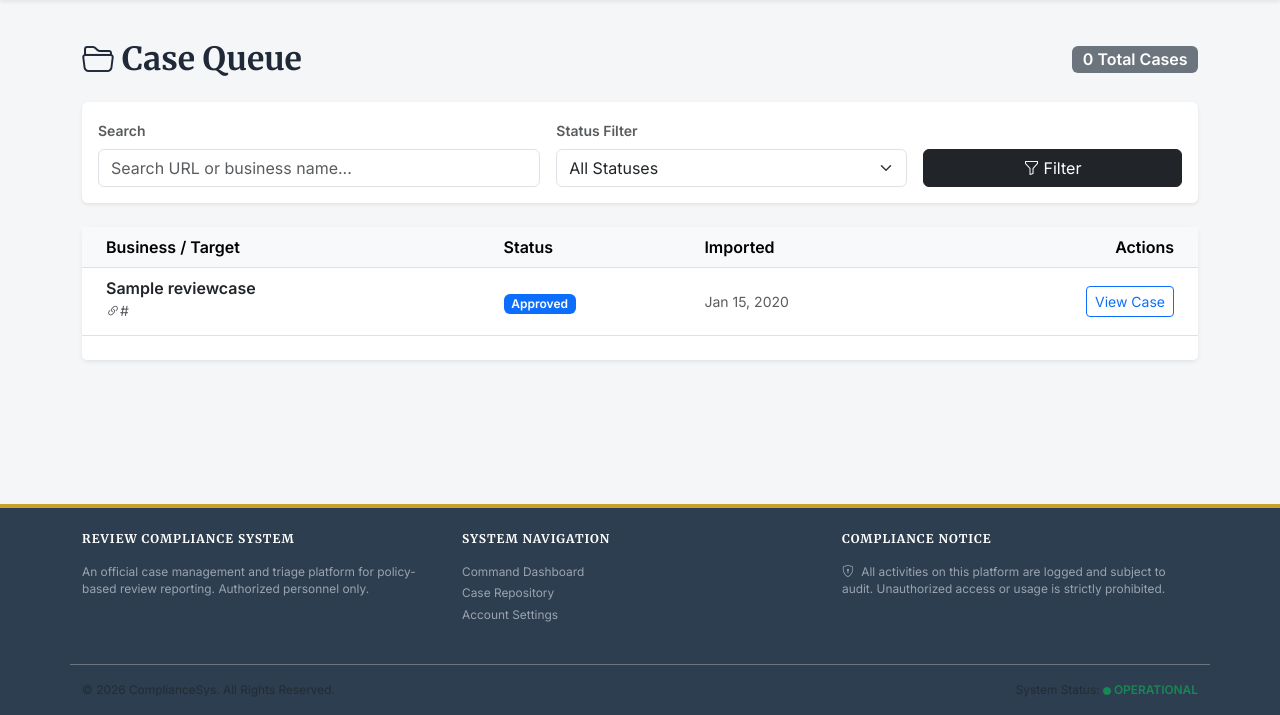
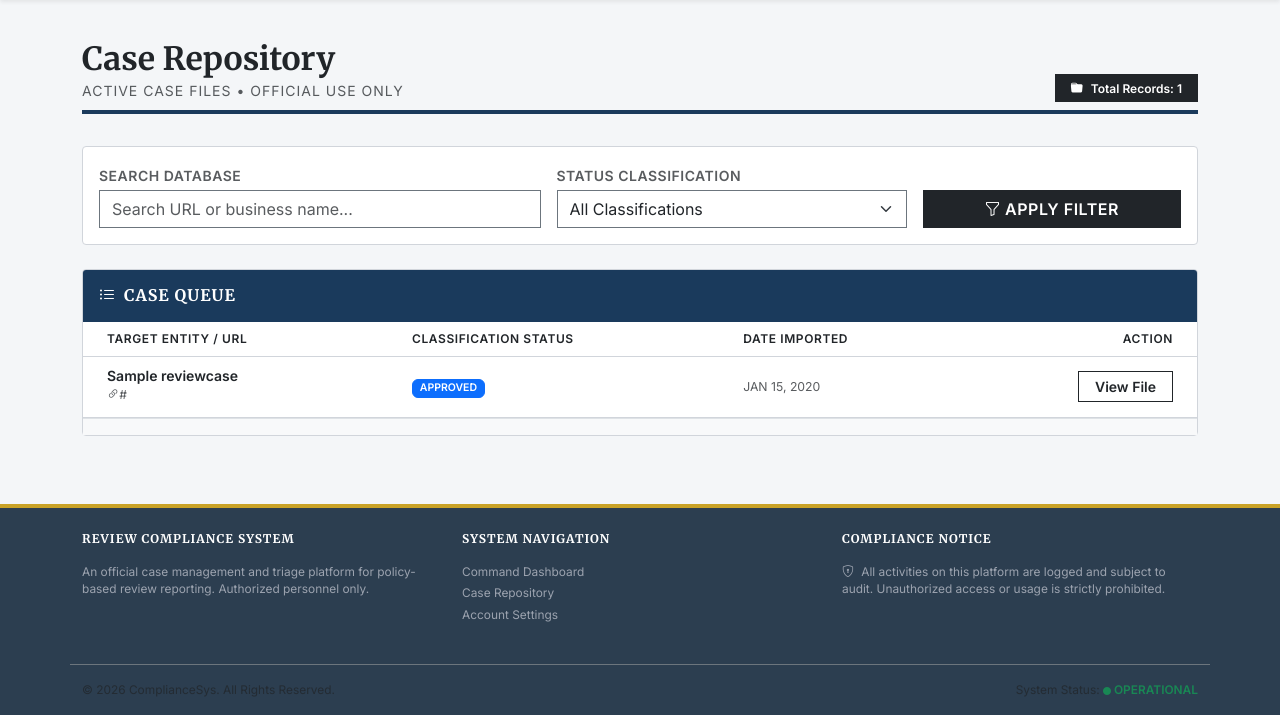
Before and after one commit to eKidenge/review_compliance, a Django app: page /cases/ in a window 1280 px wide. Shown: the part 85-800 px from the top of the page. Run offline with Django 5.2, Linux system fonts and the light colour scheme; a user stored in the database is signed in; tables that the repository leaves empty hold one stand-in row (values such as "Sample post").

Commit message:
Fixed upload form submit button and applied government-grade UI

```diff
--- a/apps/cases/views.py
+++ b/apps/cases/views.py
@@ -10,6 +10,7 @@ from .models import ReviewCase, PolicyAssessment, Approval, SubmissionAttempt
 from .forms import AssessmentForm, ApprovalForm, SubmissionForm
 from apps.audit.models import AuditEvent
 from apps.accounts.decorators import role_required
+
 
 @login_required
 def case_list(request):
@@ -40,11 +41,14 @@ def case_list(request):
 
     context = {
         'cases': page_obj,
+        'page_obj': page_obj,           # Passes pagination data to the template
+        'total_count': queryset.count(), # Fixes the "0 Total Cases" bug
         'current_filter': status_filter,
         'search_query': search_query,
         'status_choices': ReviewCase.STATUS_CHOICES
     }
     return render(request, 'cases/list.html', context)
+
 
 @login_required
 def case_detail(request, pk):
@@ -68,6 +72,7 @@ def case_detail(request, pk):
         'submission_form': submission_form,
     }
     return render(request, 'cases/detail.html', context)
+
 
 @role_required(['ADMIN', 'REVIEWER'])
 @transaction.atomic
@@ -112,8 +117,9 @@ def submit_assessment(request, pk):
             messages.success(request, f"Assessment saved. Case marked as {case.get_status_display()}.")
             return redirect('cases:case_detail', pk=pk)
         else:
-            messages.error(request, "There was an error with your assessment form.")
+            messages.error(request, "There was an error with your assessment form. Please check the fields.")
     return redirect('cases:case_detail', pk=pk)
+
 
 @role_required(['ADMIN'])
 @transaction.atomic
@@ -154,6 +160,7 @@ def approve_case(request, pk):
             messages.error(request, "There was an error with the approval form.")
     return redirect('cases:case_detail', pk=pk)
 
+
 @role_required(['ADMIN', 'SUBMITTER'])
 @transaction.atomic
 def record_submission(request, pk):
--- a/templates/cases/list.html
+++ b/templates/cases/list.html
@@ -1,84 +1,107 @@
 {% extends 'base.html' %}
 
-{% block title %}Case Management{% endblock %}
+{% block title %}Case Repository{% endblock %}
 
 {% block content %}
-<div class="d-flex justify-content-between align-items-center mb-4">
-    <h2 class="fw-bold mb-0"><i class="bi bi-folder2-open me-2"></i>Case Queue</h2>
-    <span class="badge bg-secondary fs-6">{{ page_obj.paginator.count|default:0 }} Total Cases</span>
+<!-- Government Header -->
+<div class="gov-header d-flex justify-content-between align-items-end">
+    <div>
+        <h2 class="mb-0 text-dark fw-bold">Case Repository</h2>
+        <small class="text-muted text-uppercase" style="letter-spacing: 1px;">Active Case Files • Official Use Only</small>
+    </div>
+    <div class="text-end">
+        <span class="badge bg-dark rounded-0 py-2 px-3"><i class="bi bi-folder-fill me-2"></i>Total Records: {{ total_count|default:0 }}</span>
+    </div>
 </div>
 
-<!-- Filters -->
-<div class="card shadow-sm border-0 mb-4">
-    <div class="card-body">
+<!-- Filter Panel -->
+<div class="gov-card mb-4">
+    <div class="card-body p-3">
         <form method="get" class="row g-3 align-items-end">
             <div class="col-md-5">
-                <label class="form-label text-muted small fw-bold">Search</label>
-                <input type="text" name="q" class="form-control" placeholder="Search URL or business name..." value="{{ search_query }}">
+                <label class="form-label text-muted text-uppercase small fw-bold mb-1" style="letter-spacing: 0.5px;">Search Database</label>
+                <input type="text" name="q" class="form-control rounded-0 border-secondary" placeholder="Search URL or business name..." value="{{ search_query }}">
             </div>
             <div class="col-md-4">
-                <label class="form-label text-muted small fw-bold">Status Filter</label>
-                <select name="status" class="form-select">
-                    <option value="">All Statuses</option>
+                <label class="form-label text-muted text-uppercase small fw-bold mb-1" style="letter-spacing: 0.5px;">Status Classification</label>
+                <select name="status" class="form-select rounded-0 border-secondary">
+                    <option value="">All Classifications</option>
                     {% for value, label in status_choices %}
                     <option value="{{ value }}" {% if current_filter == value %}selected{% endif %}>{{ label }}</option>
                     {% endfor %}
                 </select>
             </div>
             <div class="col-md-3">
-                <button type="submit" class="btn btn-dark w-100"><i class="bi bi-funnel me-1"></i>Filter</button>
+                <button type="submit" class="btn btn-dark rounded-0 w-100 fw-bold text-uppercase" style="letter-spacing: 0.5px;">
+                    <i class="bi bi-funnel me-1"></i>Apply Filter
+                </button>
             </div>
         </form>
     </div>
 </div>
 
-<!-- Table -->
-<div class="card shadow-sm border-0">
+<!-- Data Table -->
+<div class="gov-card">
+    <div class="gov-card-header p-3 d-flex justify-content-between align-items-center">
+        <h6 class="mb-0 text-uppercase fw-bold" style="letter-spacing: 1px;"><i class="bi bi-list-ul me-2"></i>Case Queue</h6>
+    </div>
     <div class="table-responsive">
-        <table class="table table-hover align-middle mb-0">
-            <thead class="table-light">
+        <table class="table table-gov table-hover align-middle mb-0">
+            <thead>
                 <tr>
-                    <th class="ps-4">Business / Target</th>
-                    <th>Status</th>
-                    <th>Imported</th>
-                    <th class="text-end pe-4">Actions</th>
+                    <th class="ps-4">Target Entity / URL</th>
+                    <th>Classification Status</th>
+                    <th>Date Imported</th>
+                    <th class="text-end pe-4">Action</th>
                 </tr>
             </thead>
             <tbody>
                 {% for case in cases %}
                 <tr>
                     <td class="ps-4">
-                        <div class="fw-bold">{{ case.business_label|default:"Unknown Business" }}</div>
-                        <a href="{{ case.canonical_url }}" target="_blank" class="text-muted small text-decoration-none text-truncate d-inline-block" style="max-width: 350px;">
+                        <div class="fw-bold text-dark">{{ case.business_label|default:"Unidentified Entity" }}</div>
+                        <a href="{{ case.canonical_url }}" target="_blank" class="text-muted small text-decoration-none text-truncate d-inline-block" style="max-width: 450px;">
                             <i class="bi bi-link-45deg"></i>{{ case.canonical_url }}
                         </a>
                     </td>
                     <td>
-                        {% if case.status == 'NEEDS_TRIAGE' %}<span class="badge bg-warning text-dark">Needs Triage</span>
-                        {% elif case.status == 'ELIGIBLE' %}<span class="badge bg-info text-dark">Eligible</span>
-                        {% elif case.status == 'NOT_ELIGIBLE' %}<span class="badge bg-secondary">Not Eligible</span>
-                        {% elif case.status == 'APPROVED' %}<span class="badge bg-primary">Approved</span>
-                        {% elif case.status == 'REPORT_RECEIVED' %}<span class="badge bg-success">Reported</span>
-                        {% elif case.status == 'REMOVED' %}<span class="badge bg-dark">Removed</span>
-                        {% else %}<span class="badge bg-light text-dark">{{ case.get_status_display }}</span>{% endif %}
+                        {% if case.status == 'NEEDS_TRIAGE' %}
+                            <span class="badge badge-gov bg-warning text-dark border border-warning">NEEDS TRIAGE</span>
+                        {% elif case.status == 'ELIGIBLE' %}
+                            <span class="badge badge-gov bg-info text-dark border border-info">ELIGIBLE</span>
+                        {% elif case.status == 'NOT_ELIGIBLE' %}
+                            <span class="badge badge-gov bg-secondary border border-secondary">NOT ELIGIBLE</span>
+                        {% elif case.status == 'APPROVED' %}
+                            <span class="badge badge-gov bg-primary border border-primary">APPROVED</span>
+                        {% elif case.status == 'REPORT_RECEIVED' %}
+                            <span class="badge badge-gov bg-success border border-success">REPORT RECEIVED</span>
+                        {% elif case.status == 'REMOVED' %}
+                            <span class="badge badge-gov bg-dark border border-dark">REMOVED</span>
+                        {% else %}
+                            <span class="badge badge-gov bg-light text-dark border border-secondary">{{ case.get_status_display|upper }}</span>
+                        {% endif %}
                     </td>
-                    <td class="text-muted small">{{ case.created_at|date:"M d, Y" }}</td>
+                    <td class="text-muted small text-uppercase">{{ case.created_at|date:"M d, Y" }}</td>
                     <td class="text-end pe-4">
-                        <a href="{% url 'cases:case_detail' case.pk %}" class="btn btn-sm btn-outline-primary">View Case</a>
+                        <a href="{% url 'cases:case_detail' case.pk %}" class="btn btn-sm btn-outline-dark rounded-0 fw-bold px-3">
+                            View File
+                        </a>
                     </td>
                 </tr>
                 {% empty %}
                 <tr>
                     <td colspan="4" class="text-center py-5 text-muted">
-                        <i class="bi bi-inbox fs-1 d-block mb-2"></i>
-                        No cases found matching your criteria.
+                        <i class="bi bi-inbox fs-1 d-block mb-2 opacity-50"></i>
+                        <span class="text-uppercase fw-bold" style="letter-spacing: 1px;">No case files found matching your criteria.</span>
                     </td>
                 </tr>
                 {% endfor %}
             </tbody>
         </table>
     </div>
-    <div class="card-footer bg-white border-0 pt-3">
+
+    <!-- Pagination -->
+    <div class="card-footer bg-light border-top pt-3">
         {% include 'partials/pagination.html' %}
     </div>
 </div>
```
Also changed, not shown: 1 other file.
